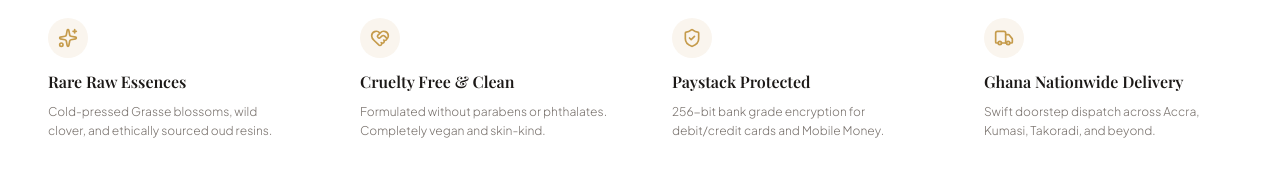
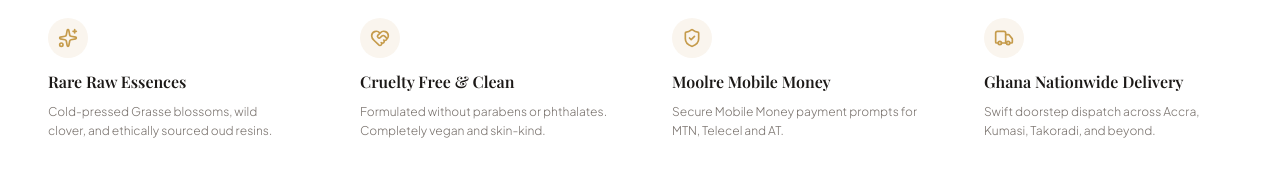
Before and after one commit to agbedor/Aura-Aether, a Next.js app: page / in a window 1280 px wide. Shown: the part 2932-3123 px from the top of the page. Built offline with nearby package versions, Linux system fonts and the light colour scheme; no server answers; the database is empty; a web font is replaced by a local one.

Commit message:
Update homepage payment messaging

```diff
--- a/src/app/page.tsx
+++ b/src/app/page.tsx
@@ -119,10 +119,10 @@ export default async function HomePage() {
                 <ShieldCheck className="w-5 h-5" />
               </div>
               <h4 className="font-serif-luxury text-base font-semibold text-[#1C1917]">
-                Paystack Protected
+                Moolre Mobile Money
               </h4>
               <p className="text-xs text-[#78716C] leading-relaxed font-light">
-                256-bit bank grade encryption for debit/credit cards and Mobile Money.
+                Secure Mobile Money payment prompts for MTN, Telecel and AT.
               </p>
             </div>
 
```
